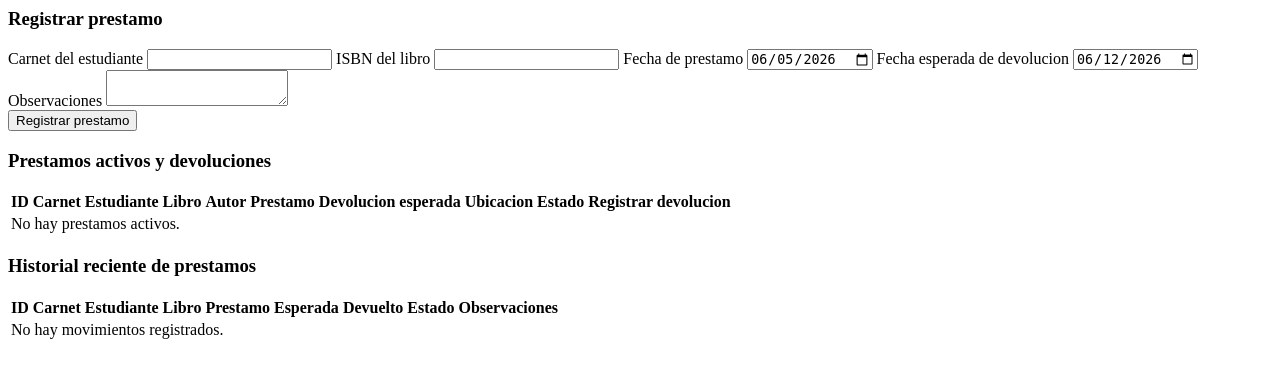
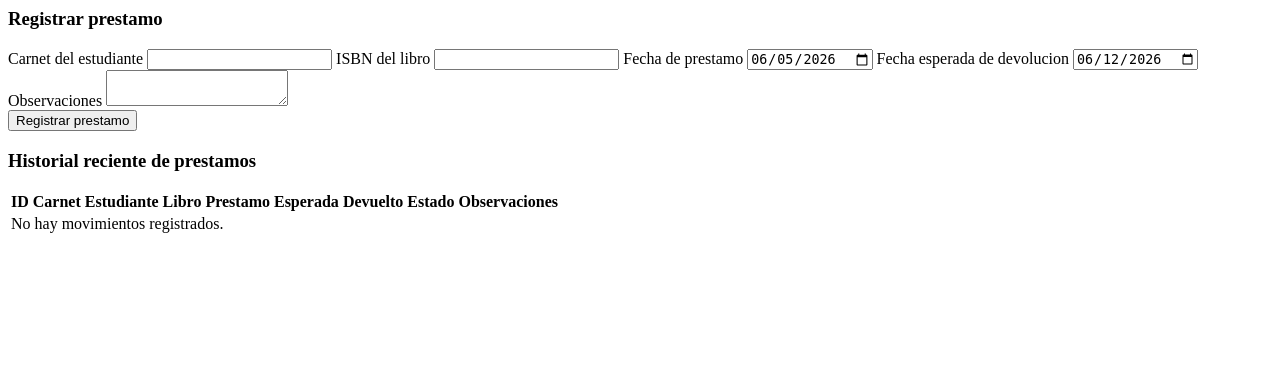
Before and after one commit to EbranTech/ProyectoWeb, a PHP site: page /prestamos/listar.php in a window 1280 px wide. Shown: the top 378 px of the page. Run offline with PHP 8.4, Linux system fonts and the light colour scheme.

Commit message:
htdocs que si funciona con todo lo solciitado

```diff
--- a/frontend/public/index.php
+++ b/frontend/public/index.php
@@ -14,7 +14,7 @@ spl_autoload_register(function ($class) {
     if (str_starts_with($class, 'Core\\')) {
         require_once BASE_PATH . '/core/' . substr($class, 5) . '.php';
     } elseif (str_starts_with($class, 'Controllers\\')) {
-        require_once BASE_PATH . '/controllers/' . substr($class, 13) . '.php';
+        require_once BASE_PATH . '/controllers/' . substr($class, 12) . '.php';
     } elseif (str_starts_with($class, 'Models\\')) {
         require_once BASE_PATH . '/models/' . substr($class, 7) . '.php';
     }
--- a/frontend/views/prestamos/listar.php
+++ b/frontend/views/prestamos/listar.php
@@ -5,10 +5,6 @@ $libros = $libros ?? [];
 $formData = $formData ?? [];
 $escape = static fn (mixed $value): string => htmlspecialchars((string) $value, ENT_QUOTES, 'UTF-8');
 $old = static fn (string $key, mixed $default = ''): string => array_key_exists($key, $formData) ? (string) $formData[$key] : (string) $default;
-$prestamosActivos = array_values(array_filter(
-    $prestamos,
-    static fn (array $row): bool => ($row['estado'] ?? '') === 'ACTIVO'
-));
 $today = date('Y-m-d');
 $defaultEntrega = date('Y-m-d', strtotime('+7 days'));
 ?>
@@ -60,59 +56,6 @@ $defaultEntrega = date('Y-m-d', strtotime('+7 days'));
 
 <section class="panel">
     <div class="panel-header">
-        <h3>Prestamos activos y devoluciones</h3>
-    </div>
-    <div class="table-wrap">
-        <table>
-            <thead>
-                <tr>
-                    <th>ID</th>
-                    <th>Carnet</th>
-                    <th>Estudiante</th>
-                    <th>Libro</th>
-                    <th>Autor</th>
-                    <th>Prestamo</th>
-                    <th>Devolucion esperada</th>
-                    <th>Ubicacion</th>
-                    <th>Estado</th>
-                    <th>Registrar devolucion</th>
-                </tr>
-            </thead>
-            <tbody>
-                <?php if ($prestamosActivos === []): ?>
-                    <tr>
-                        <td colspan="10" class="empty">No hay prestamos activos.</td>
-                    </tr>
-                <?php else: ?>
-                    <?php foreach ($prestamosActivos as $row): ?>
-                        <tr>
-                            <td><?php echo $escape($row['id_prestamo'] ?? ''); ?></td>
-                            <td><?php echo $escape($row['carnet'] ?? ''); ?></td>
-                            <td><?php echo $escape($row['estudiante'] ?? ''); ?></td>
-                            <td><?php echo $escape($row['libro'] ?? ''); ?></td>
-                            <td><?php echo $escape($row['autor'] ?? ''); ?></td>
-                            <td><?php echo $escape($row['fecha_prestamo'] ?? ''); ?></td>
-                            <td><?php echo $escape($row['fecha_devolucion_esperada'] ?? ''); ?></td>
-                            <td><?php echo $escape($row['ubicacion'] ?? ''); ?></td>
-                            <td><span class="badge warn"><?php echo $escape($row['estado'] ?? ''); ?></span></td>
-                            <td>
-                                <form action="index.php?action=devoluciones_update" method="POST" class="actions">
-                                    <input type="hidden" name="redirect_action" value="prestamos">
-                                    <input type="hidden" name="id_prestamo" value="<?php echo $escape($row['id_prestamo'] ?? ''); ?>">
-                                    <input type="date" name="fecha_devolucion" value="<?php echo $escape($today); ?>" required>
-                                    <button type="submit" class="btn primary">Devolver</button>
-                                </form>
-                            </td>
-                        </tr>
-                    <?php endforeach; ?>
-                <?php endif; ?>
-            </tbody>
-        </table>
-    </div>
-</section>
-
-<section class="panel">
-    <div class="panel-header">
         <h3>Historial reciente de prestamos</h3>
     </div>
     <div class="table-wrap">
```
Also changed, not shown: backend/core/Request.php (+13 -0 lines), backend/core/Router.php (+13 -2 lines), database/seed.sql (+7 -71 lines), frontend/controllers/PrestamoController.php (+43 -3 lines), frontend/controllers/UsuarioController.php (+19 -1 lines), frontend/views/devoluciones/listar.php (+22 -1 lines), frontend/public/assets/css/style.css (added), 5 other files.
